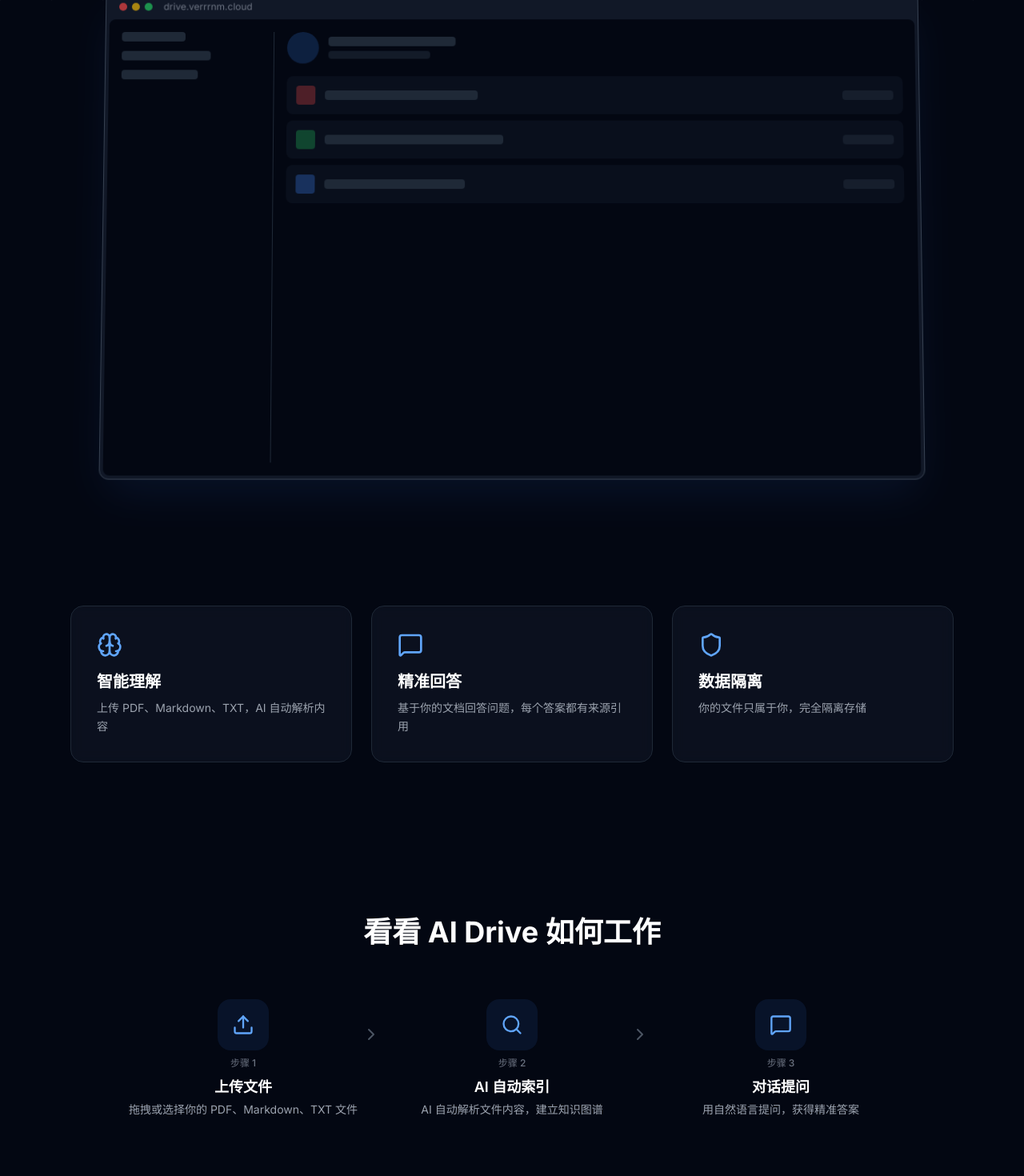
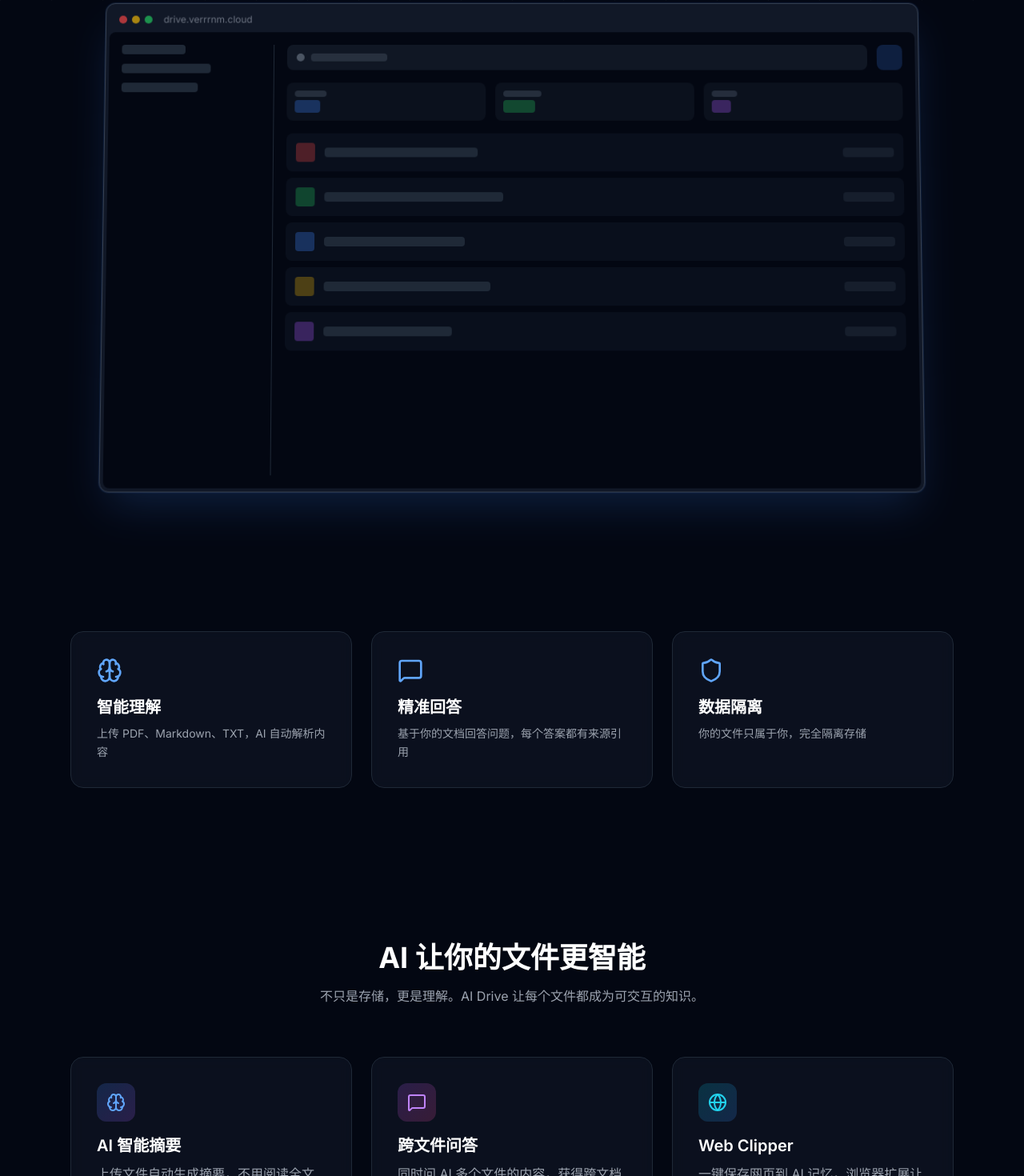
Before and after one commit to DriveMem/drivemem, a Next.js app in the folder apps/web/: page / in a window 1280 px wide. Shown: the part 799-2269 px from the top of the page at 80% size. Built offline with nearby package versions, Linux system fonts and the light colour scheme.

Commit message:
ui(web): landing page upgrade - refined mockup + AI feature showcase

```diff
--- a/apps/web/src/app/page.tsx
+++ b/apps/web/src/app/page.tsx
@@ -14,6 +14,7 @@ import {
   Quote,
   ArrowRight,
   ChevronRight,
+  Globe,
 } from "lucide-react"
 
 function FadeIn({ children, className = "" }: { children: ReactNode; className?: string }) {
@@ -90,9 +91,9 @@ export default function LandingPage() {
       </section>
 
       {/* ===== Product Preview ===== */}
-      <section className="relative z-10 px-6 py-16">
+      <section className="relative z-10 px-6 py-20">
         <div className="mx-auto max-w-5xl" style={{ perspective: "1200px" }}>
-          <div className="rounded-xl border border-gray-700 bg-gray-900 p-1 shadow-2xl shadow-blue-500/10" style={{ transform: "rotateX(2deg)" }}>
+          <div className="rounded-xl border border-gray-700 bg-gray-900 p-1 shadow-2xl shadow-blue-500/20 ring-1 ring-blue-500/10" style={{ transform: "rotateX(2deg)" }}>
             <div className="flex items-center gap-1.5 px-3 py-2">
               <div className="h-2.5 w-2.5 rounded-full bg-red-500/70" />
               <div className="h-2.5 w-2.5 rounded-full bg-yellow-500/70" />
@@ -107,13 +108,30 @@ export default function LandingPage() {
                   <div className="h-3 w-24 rounded bg-gray-800" />
                 </div>
                 <div className="flex-1 space-y-4">
+                  {/* Top bar with search */}
                   <div className="flex items-center gap-3">
-                    <div className="h-10 w-10 rounded-full bg-blue-500/20" />
-                    <div className="space-y-1.5">
-                      <div className="h-3 w-40 rounded bg-gray-800" />
-                      <div className="h-2.5 w-32 rounded bg-gray-800/60" />
+                    <div className="h-8 flex-1 rounded-lg bg-gray-800/50 flex items-center px-3">
+                      <div className="h-2.5 w-2.5 rounded-full bg-gray-600" />
+                      <div className="ml-2 h-2.5 w-24 rounded bg-gray-700/60" />
+                    </div>
+                    <div className="h-8 w-8 rounded-lg bg-blue-500/20" />
+                  </div>
+                  {/* Stats row */}
+                  <div className="flex gap-3">
+                    <div className="flex-1 rounded-lg bg-gray-800/30 p-2.5 space-y-1">
+                      <div className="h-2 w-10 rounded bg-gray-700/60" />
+                      <div className="h-4 w-8 rounded bg-blue-500/30" />
+                    </div>
+                    <div className="flex-1 rounded-lg bg-gray-800/30 p-2.5 space-y-1">
+                      <div className="h-2 w-12 rounded bg-gray-700/60" />
+                      <div className="h-4 w-10 rounded bg-green-500/30" />
+                    </div>
+                    <div className="flex-1 rounded-lg bg-gray-800/30 p-2.5 space-y-1">
+                      <div className="h-2 w-8 rounded bg-gray-700/60" />
+                      <div className="h-4 w-6 rounded bg-purple-500/30" />
                     </div>
                   </div>
+                  {/* File list */}
                   <div className="space-y-2">
                     <div className="flex items-center gap-3 rounded-lg bg-gray-900/50 p-3">
                       <div className="h-6 w-6 rounded bg-red-500/30" />
@@ -128,6 +146,16 @@ export default function LandingPage() {
                     <div className="flex items-center gap-3 rounded-lg bg-gray-900/50 p-3">
                       <div className="h-6 w-6 rounded bg-blue-500/30" />
                       <div className="h-3 w-44 rounded bg-gray-800" />
+                      <div className="ml-auto h-3 w-16 rounded bg-gray-800/60" />
+                    </div>
+                    <div className="flex items-center gap-3 rounded-lg bg-gray-900/50 p-3">
+                      <div className="h-6 w-6 rounded bg-yellow-500/30" />
+                      <div className="h-3 w-52 rounded bg-gray-800" />
+                      <div className="ml-auto h-3 w-16 rounded bg-gray-800/60" />
+                    </div>
+                    <div className="flex items-center gap-3 rounded-lg bg-gray-900/50 p-3">
+                      <div className="h-6 w-6 rounded bg-purple-500/30" />
+                      <div className="h-3 w-40 rounded bg-gray-800" />
                       <div className="ml-auto h-3 w-16 rounded bg-gray-800/60" />
                     </div>
                   </div>
@@ -153,8 +181,39 @@ export default function LandingPage() {
         </FadeIn>
       </section>
 
+      {/* ===== AI Feature Showcase ===== */}
+      <section className="relative z-10 mx-auto max-w-6xl px-6 py-24">
+        <FadeIn>
+          <h2 className="text-center text-3xl font-bold sm:text-4xl">AI 让你的文件更智能</h2>
+          <p className="mx-auto mt-4 max-w-2xl text-center text-gray-400">不只是存储，更是理解。AI Drive 让每个文件都成为可交互的知识。</p>
+          <div className="mt-16 grid gap-6 sm:grid-cols-3">
+            <div className="group rounded-2xl border border-gray-800 bg-gray-900/60 p-8 backdrop-blur transition hover:border-blue-500/30 hover:bg-gray-900/80">
+              <div className="flex h-12 w-12 items-center justify-center rounded-xl bg-gradient-to-br from-blue-500/20 to-purple-500/20 mb-4">
+                <Brain className="h-6 w-6 text-blue-400" />
+              </div>
+              <h3 className="text-xl font-semibold mb-2">AI 智能摘要</h3>
+              <p className="text-gray-400 leading-relaxed">上传文件自动生成摘要，不用阅读全文就能了解核心内容</p>
+            </div>
+            <div className="group rounded-2xl border border-gray-800 bg-gray-900/60 p-8 backdrop-blur transition hover:border-blue-500/30 hover:bg-gray-900/80">
+              <div className="flex h-12 w-12 items-center justify-center rounded-xl bg-gradient-to-br from-purple-500/20 to-pink-500/20 mb-4">
+                <MessageSquare className="h-6 w-6 text-purple-400" />
+              </div>
+              <h3 className="text-xl font-semibold mb-2">跨文件问答</h3>
+              <p className="text-gray-400 leading-relaxed">同时问 AI 多个文件的内容，获得跨文档的综合分析</p>
+            </div>
+            <div className="group rounded-2xl border border-gray-800 bg-gray-900/60 p-8 backdrop-blur transition hover:border-blue-500/30 hover:bg-gray-900/80">
+              <div className="flex h-12 w-12 items-center justify-center rounded-xl bg-gradient-to-br from-cyan-500/20 to-blue-500/20 mb-4">
+                <Globe className="h-6 w-6 text-cyan-400" />
+              </div>
+              <h3 className="text-xl font-semibold mb-2">Web Clipper</h3>
+              <p className="text-gray-400 leading-relaxed">一键保存网页到 AI 记忆，浏览器扩展让知识自动积累</p>
+            </div>
+          </div>
+        </FadeIn>
+      </section>
+
       {/* ===== How It Works ===== */}
-      <section className="relative z-10 mx-auto max-w-5xl px-6 py-24">
+      <section className="relative z-10 mx-auto max-w-5xl px-6 py-20">
         <FadeIn>
           <h2 className="text-center text-3xl font-bold sm:text-4xl">看看 AI Drive 如何工作</h2>
           <div className="mt-16 grid gap-8 sm:grid-cols-3">
```
